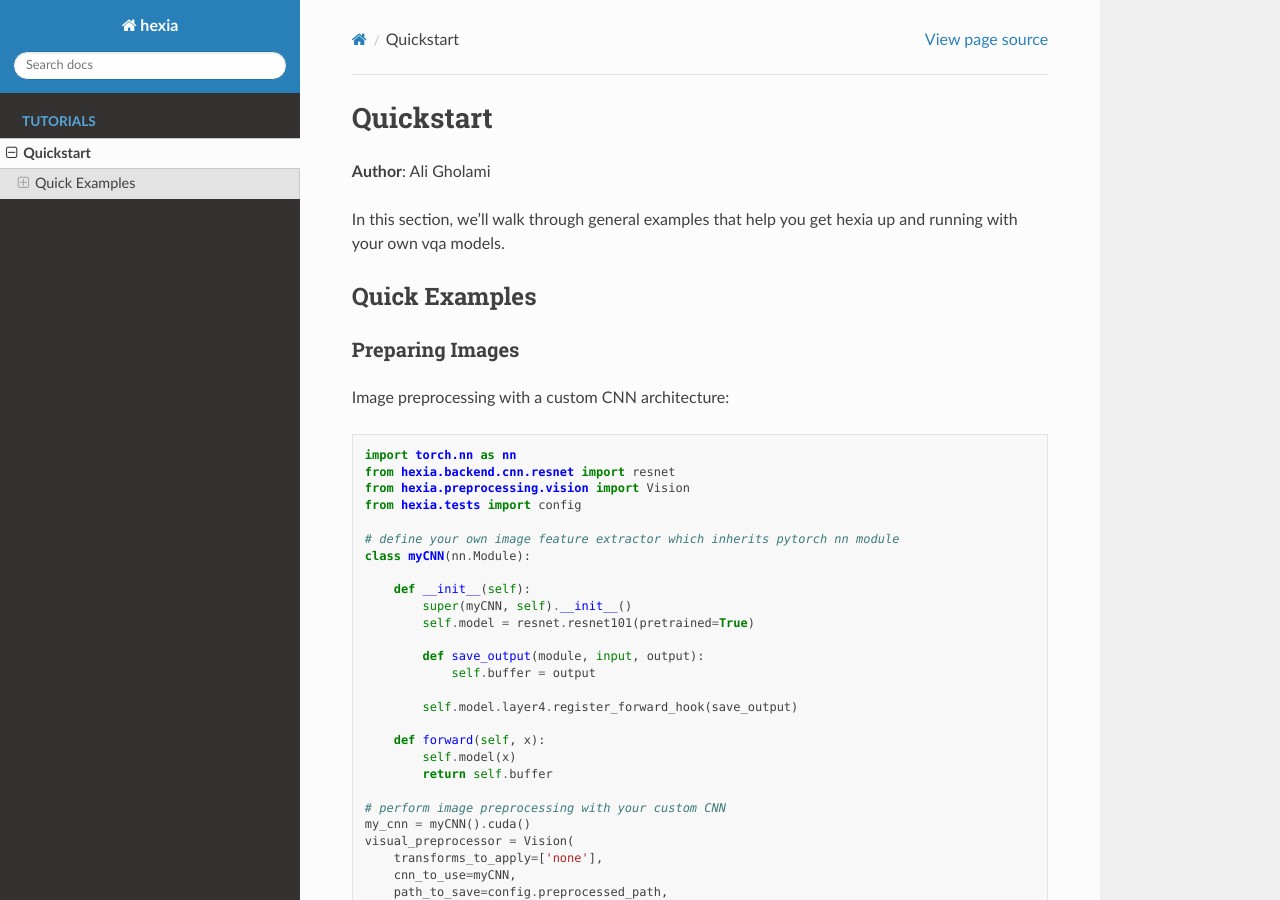
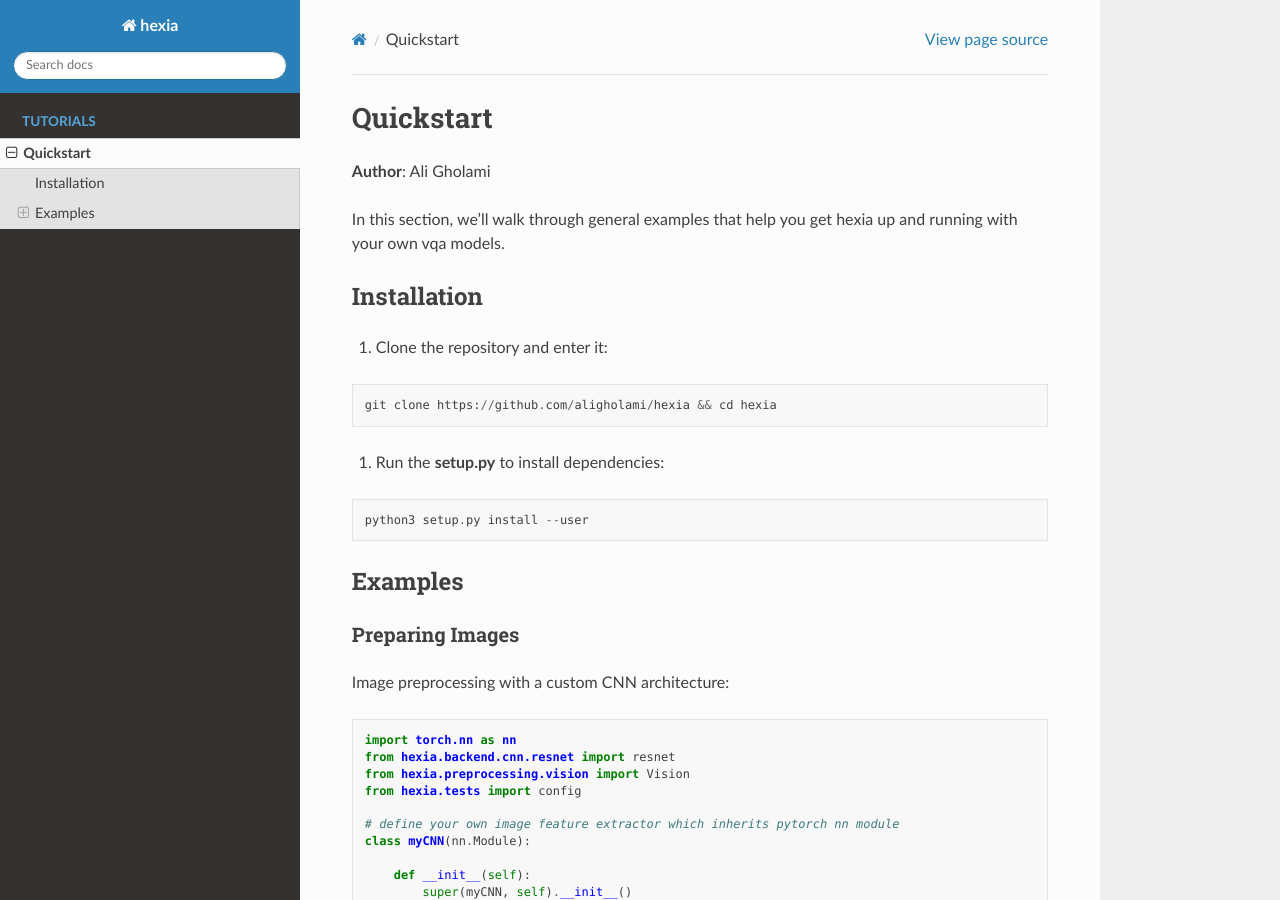
Before and after one commit to aligholami/hexia, a Sphinx documentation site: the page built from docs/source/tutorials/quickstart.md, in a window 1280 px wide and 900 px high. Built offline with Sphinx 7.4.7 and the Read the Docs theme 2.0.0, drawn with Linux system fonts in a browser that asks for light colours.

Commit message:
Update: Docs

````diff
--- a/docs/source/tutorials/quickstart.md
+++ b/docs/source/tutorials/quickstart.md
@@ -4,7 +4,21 @@
 
 In this section, we'll walk through general examples that help you get hexia up and running with your own vqa models.
 
-## Quick Examples
+## Installation
+
+1. Clone the repository and enter it:
+
+```
+git clone https://github.com/aligholami/hexia && cd hexia
+```
+
+2. Run the **setup.py** to install dependencies:
+
+```
+python3 setup.py install --user
+```
+
+## Examples
 
 ### Preparing Images
 
````
